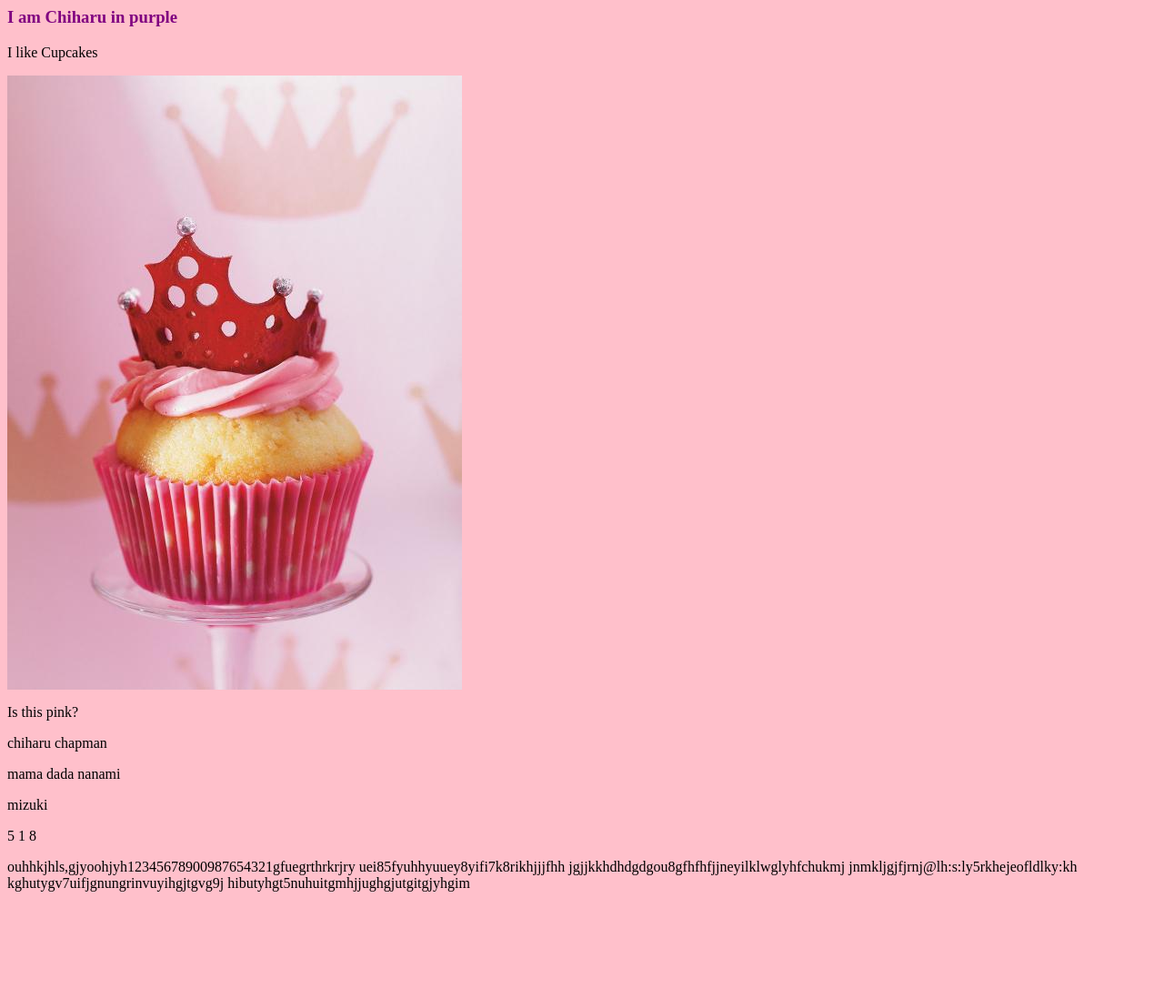
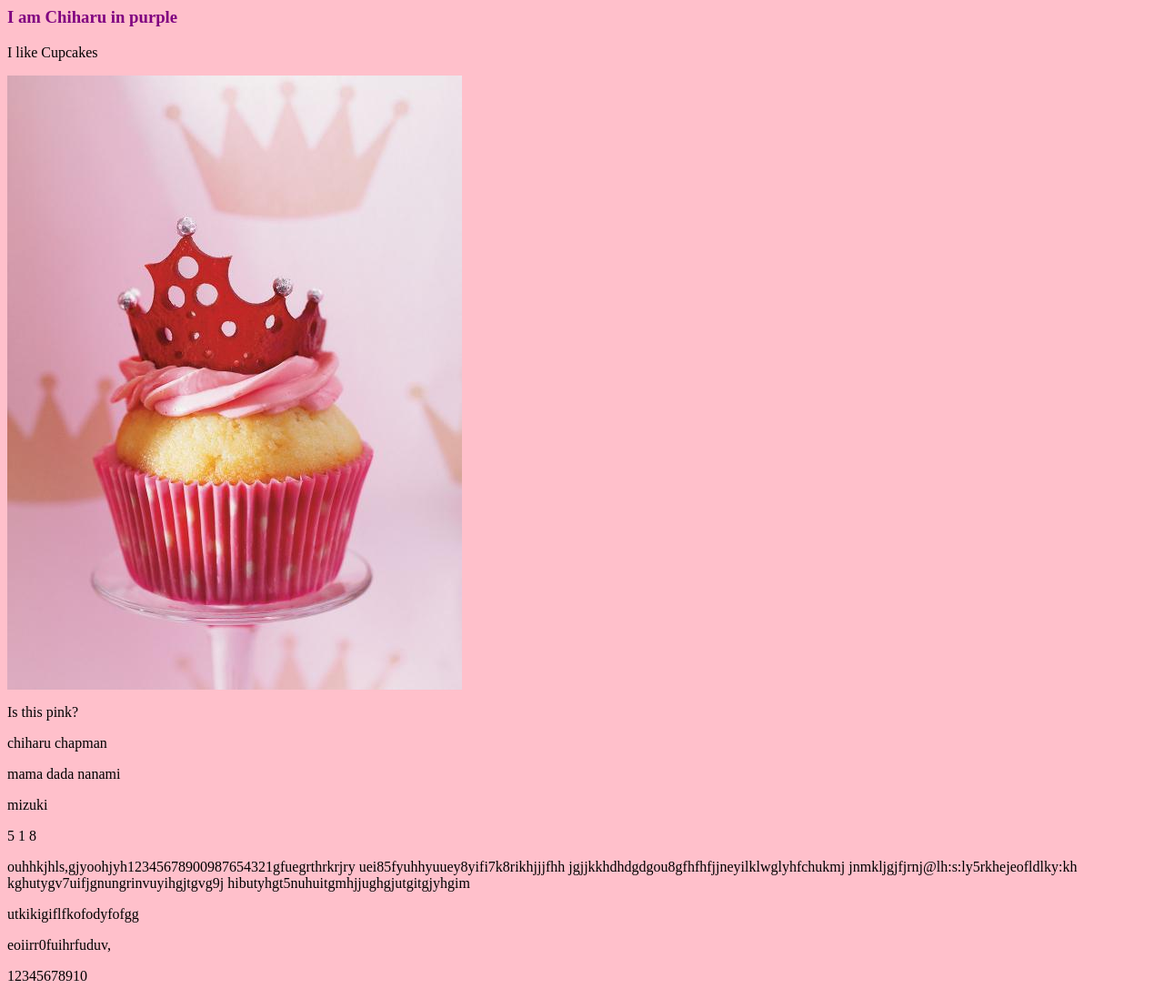
Before and after one commit to chichan/chichan.github.io, a plain HTML site: page index.html in a window 1280 px wide. Shown: the whole page at 91% size. Before the commit the page ends 988 px from the top, so only its background shows below. Drawn offline with Linux system fonts and the light colour scheme.

Commit message:
Update index.html

```diff
--- a/index.html
+++ b/index.html
@@ -18,13 +18,15 @@
   <p>mizuki</p>
   <p>5 1 8 </p>
 
-  ouhhkjhls,gjyoohjyh12345678900987654321gfuegrthrkrjry
+  <p>ouhhkjhls,gjyoohjyh12345678900987654321gfuegrthrkrjry
   uei85fyuhhyuuey8yifi7k8rikhjjjfhh
   jgjjkkhdhdgdgou8gfhfhfjjneyilklwglyhfchukmj
   jnmkljgjfjrnj@lh:s:ly5rkhejeofldlky:kh
   kghutygv7uifjgnungrinvuyihgjtgvg9j
-  hibutyhgt5nuhuitgmhjjughgjutgitgjyhgim
+  hibutyhgt5nuhuitgmhjjughgjutgitgjyhgim</p>
 
-
+ <p>utkikigiflfkofodyfofgg</p>
+ <p> eoiirr0fuihrfuduv,</p>
+ <p> 12345678910</p>
 
 </body>
```
